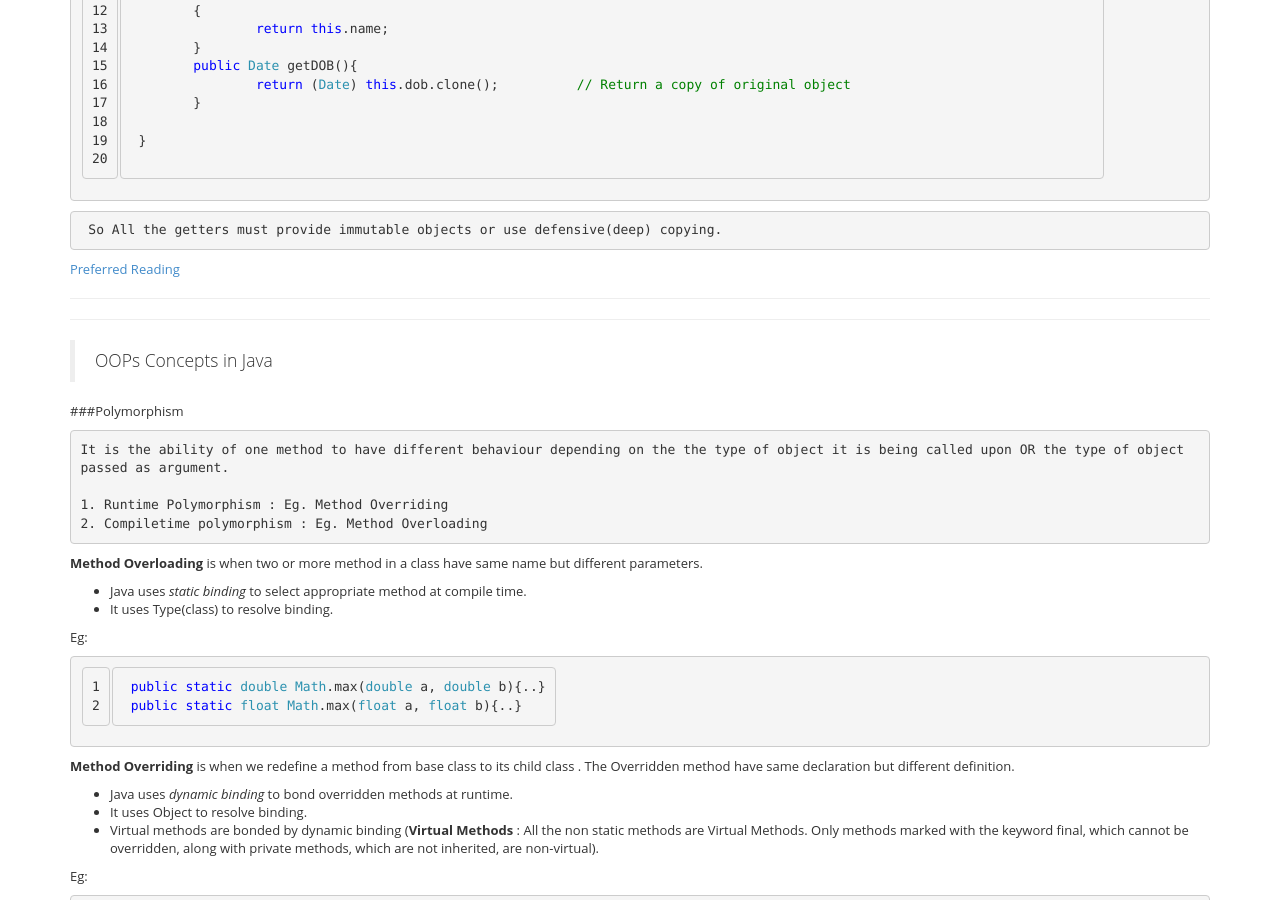
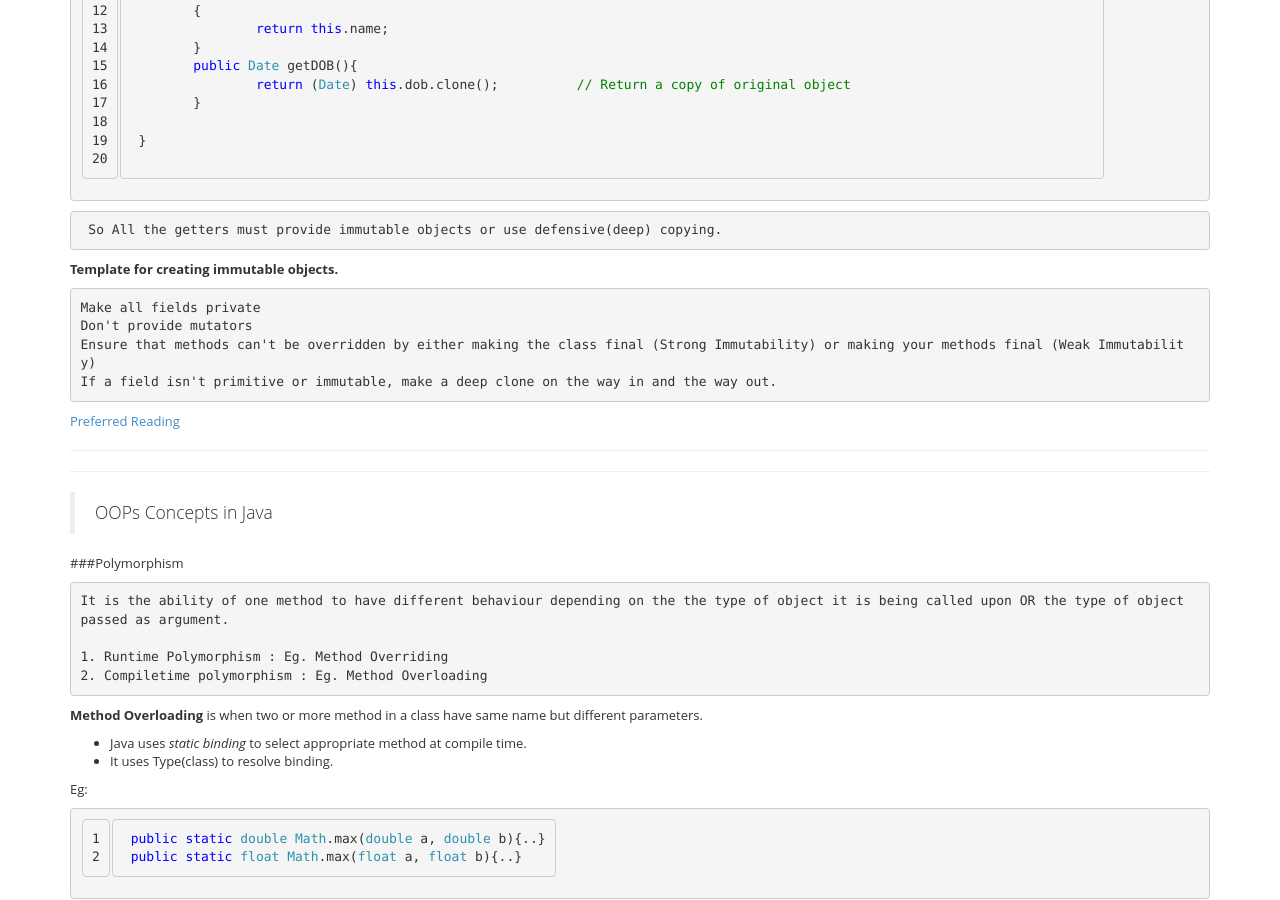
Before and after one commit to aakash01/aakash01.github.io, a Jekyll site: the page built from _posts/2014-03-20-dive-into-java---part-1.md, in a window 1280 px wide and 900 px high, scrolled down 916 px. Built offline with Jekyll 4.4.1, drawn with Linux system fonts in a browser that asks for light colours.

Commit message:
Update 2014-03-20-dive-into-java---part-1.md

```diff
--- a/_posts/2014-03-20-dive-into-java---part-1.md
+++ b/_posts/2014-03-20-dive-into-java---part-1.md
@@ -59,6 +59,14 @@ To Write Immutable Object
  {% endhighlight %}
 
 	 So All the getters must provide immutable objects or use defensive(deep) copying.
+
+
+**Template for creating immutable objects.**
+
+    Make all fields private
+    Don't provide mutators
+    Ensure that methods can't be overridden by either making the class final (Strong Immutability) or making your methods final (Weak Immutability)
+    If a field isn't primitive or immutable, make a deep clone on the way in and the way out.
 
 [Preferred Reading ](http://www.javaranch.com/journal/2003/04/immutable.htm)
 
```
